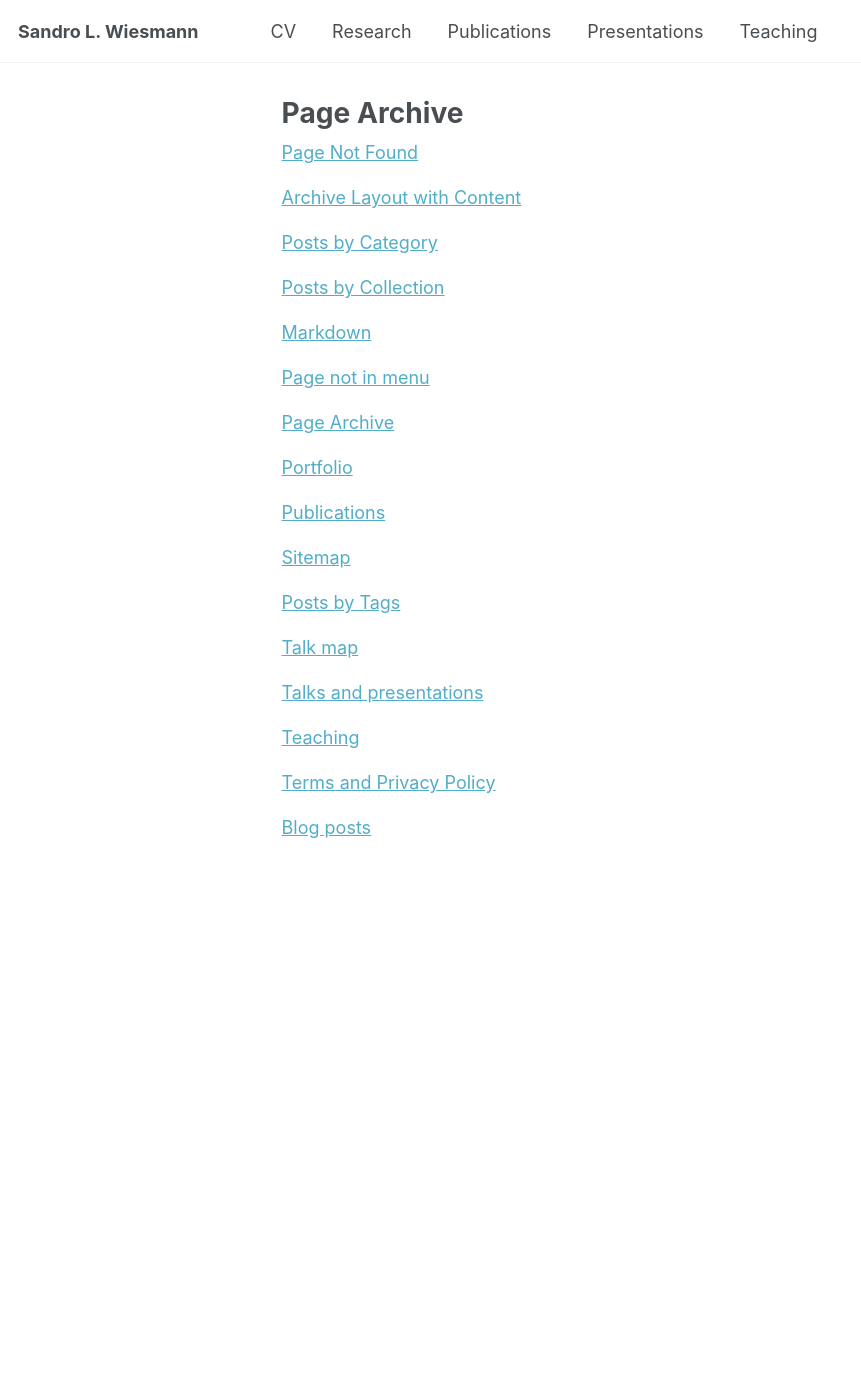
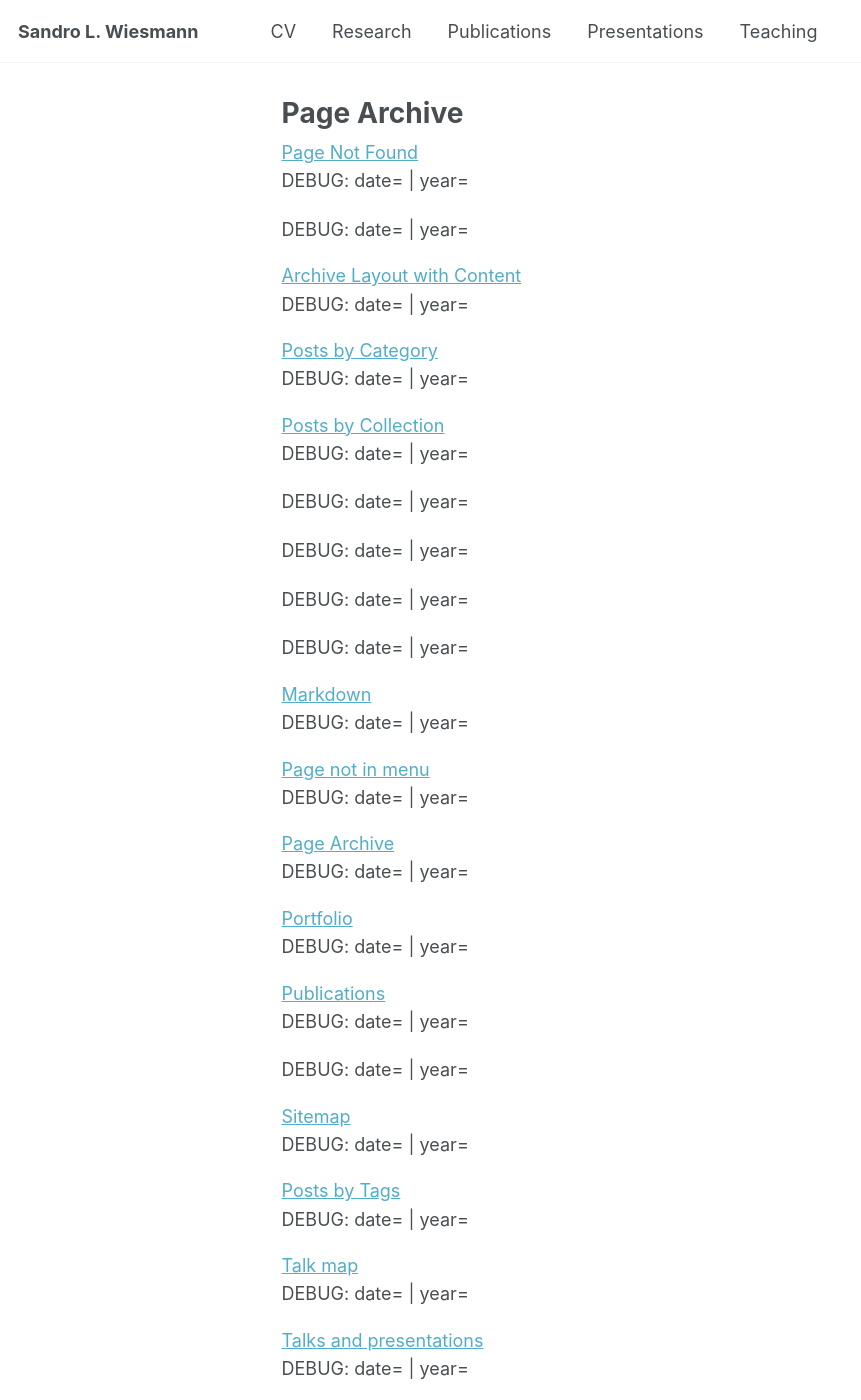
Before and after one commit to sandrowiesmann/sandrowiesmann.github.io, a Jekyll site: the page built from _pages/page-archive.html, in a window 1280 px wide and 1400 px high. Shown: the whole window, without its empty margins (0-861 px from the left). Built offline with Jekyll 4.4.1, drawn with Linux system fonts in a browser that asks for light colours; a script bundle is joined from its source files by our own code; a style sheet for code colours, icons or effects is not loaded; a file with an impossible date is left out; some of the changed text lies outside the part shown.

Commit message:
Add debug output for post date and year
Added debug information for post date and year.

```diff
--- a/_includes/archive-single.html
+++ b/_includes/archive-single.html
@@ -18,6 +18,11 @@
         <a href="{{ base_path }}{{ post.url }}" rel="permalink">{{ title }}</a>
       {% endif %}
     </h2>
+
+    <p>
+      DEBUG: date={{ post.date }} |
+      year={{ post.year }}
+    </p>
 
     {% if post.collection == 'publications' %}
       <p class="archive__item-excerpt">
```
